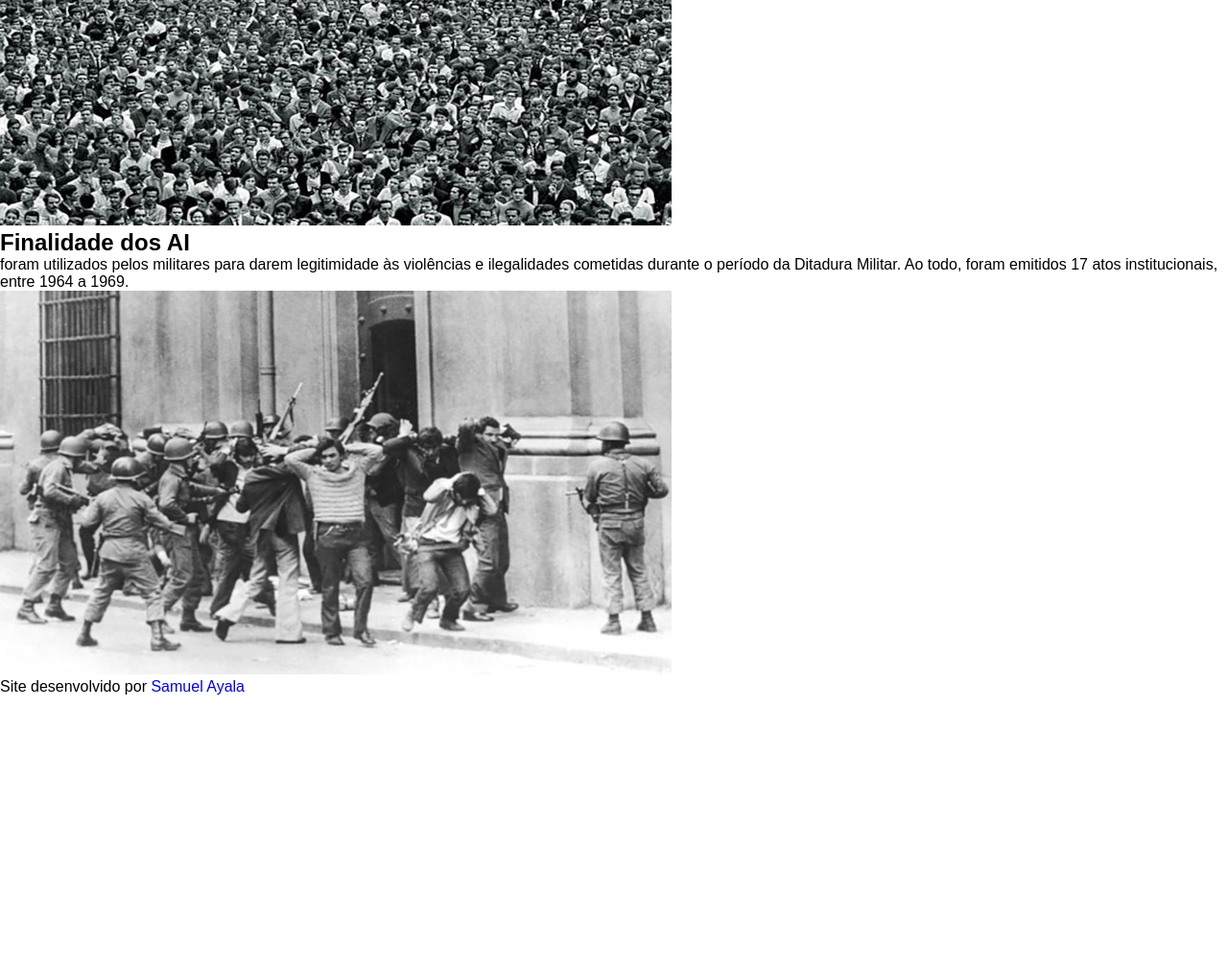
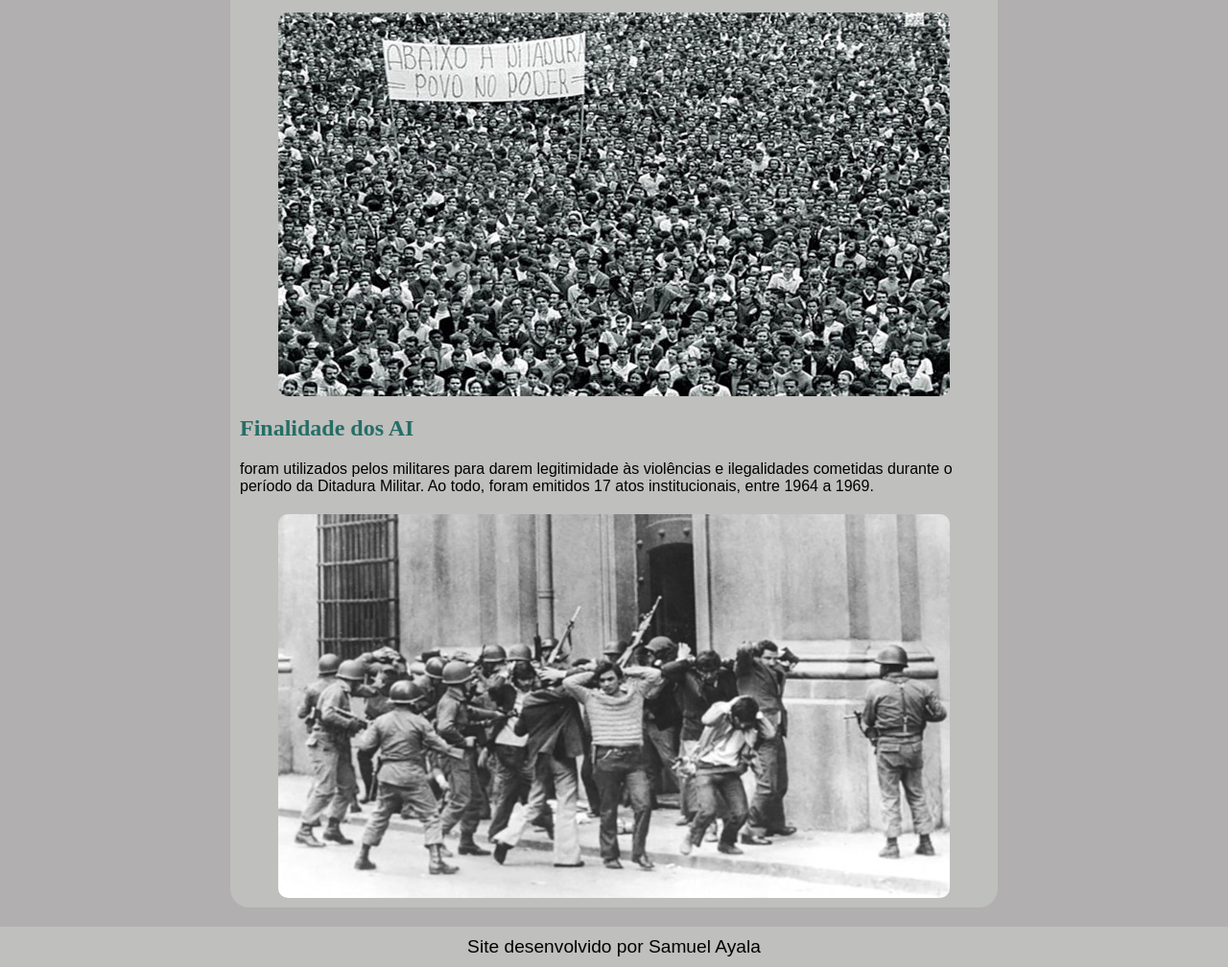
Before and after one commit to Samueljhc/atos-institucionais, a plain HTML site: page index.html in a window 1280 px wide. Shown: the part 761-1769 px from the top of the page at 96% size. Before the commit the page ends 1486 px from the top, so only its background shows below. Drawn offline with Linux system fonts and the light colour scheme; files that its build step writes are made by us from their sources; a web font is replaced by a local one.

Commit message:
Segundo commit

```diff
--- a/estilos/style.css
+++ b/estilos/style.css
@@ -28,6 +28,7 @@
 html, body {
     width: 100vw;
     height: 100vh;
+    background-color: #b1afaf;
 }
 
 header {
@@ -65,6 +66,8 @@ nav > a {
     padding: 7px;
     margin: 5px;
     font-family: var(--fonte1);
+    width: 60px;
+    text-align: center;
 }
 
 nav > a:hover {
@@ -76,3 +79,44 @@ nav > a:hover {
 a {
     text-decoration: none;
 }
+
+main {
+    margin: 20px auto;
+    background-color: var(--cor02);
+    max-width: 800px;
+    min-width: 300px;
+    border-radius: 20px;
+}
+
+h2 {
+    font-family: var(--fonte1);
+    color: var(--cor04);
+    padding: 10px;
+}
+
+p {
+    padding: 10px;
+}
+
+img {
+    display: block;
+    margin: auto;
+    padding: 10px;
+    border-radius: 20px;
+}
+
+footer {
+    background-color: var(--cor02);
+    text-align: center;
+    padding: 10px;
+    font-size: 1.2em;
+}
+
+footer > a {
+    color: black;
+}
+
+footer > a:hover {
+    color: var(--cor04);
+    transition-duration: 0.3s;
+}
```
